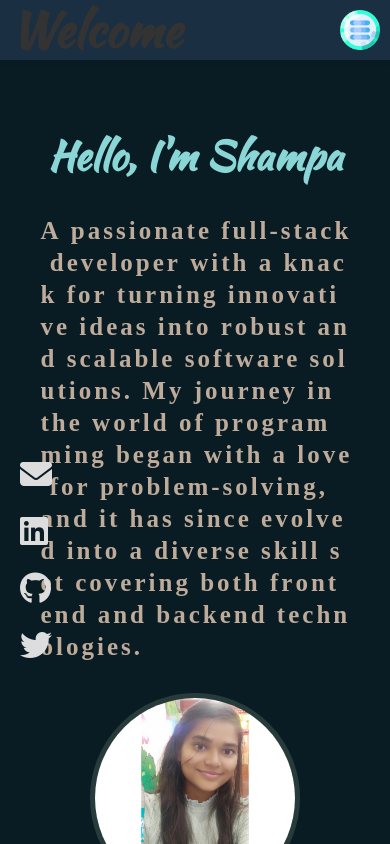
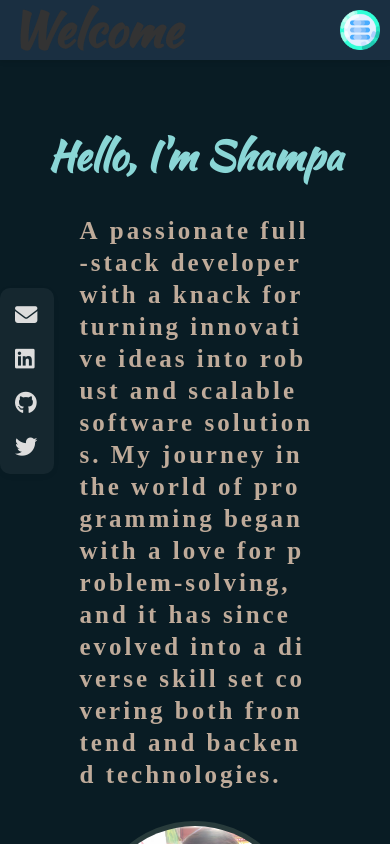
Before and after one commit to ShampaShaw/portfolio, a React (Create React App) app: page / in a window 390 px wide. Shown: the top 844 px of the page. Built offline with nearby package versions, Linux system fonts and the light colour scheme; a web font is replaced by a local one.

Commit message:
Adjust layout and styles for contact links and home section for improved responsiveness

```diff
--- a/src/components/home/home.css
+++ b/src/components/home/home.css
@@ -13,17 +13,30 @@
   .contact__links.vertical {
     position: absolute;
     left: 0;
-    top: 50%;
+    top: 30%;
     transform: translateY(-50%);
     display: flex;
     flex-direction: column;
     align-items: flex-start;
     gap: 20px;
-    margin-left: 20px;
+
+    background-color: rgba(255, 255, 255, 0.05); /* extra transparent */
+    padding: 15px;
+    border-radius: 10px;
+    backdrop-filter: none; /* remove blur so text under stays readable */
+    box-shadow: 0 2px 6px rgba(0, 0, 0, 0.05); /* soft shadow */
   }
 
+  .contact__links.vertical img {
+    width: 24px;
+    height: 24px;
+  }
+
+
+
   .contact__links a {
-    font-size: 2rem;
+    width: 24px;
+    height: 24px;
     color: #ddd;
     transition: color 0.3s ease, transform 0.3s ease;
   }
@@ -51,7 +64,7 @@
   }
 
   .home__title {
-    font-size: 70px;
+    font-size: 60px;
     font-weight: 700;
     margin-bottom: 20px;
     font-family: 'Kaushan Script', cursive;
@@ -131,7 +144,7 @@
     flex-wrap: wrap;
     font-size: 25px;
     font-weight: bold;
-    width: 80%;
+    width: 60%;
     font-family: 'Carattere', cursive;
     margin-top: 10px;
     margin-bottom: 30px;
```
